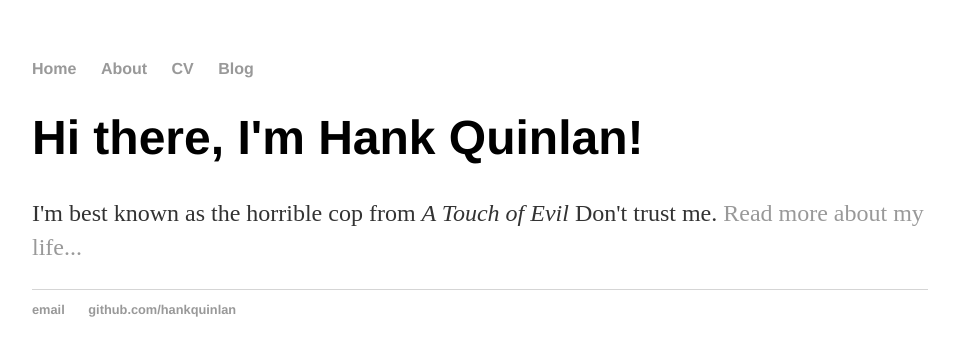
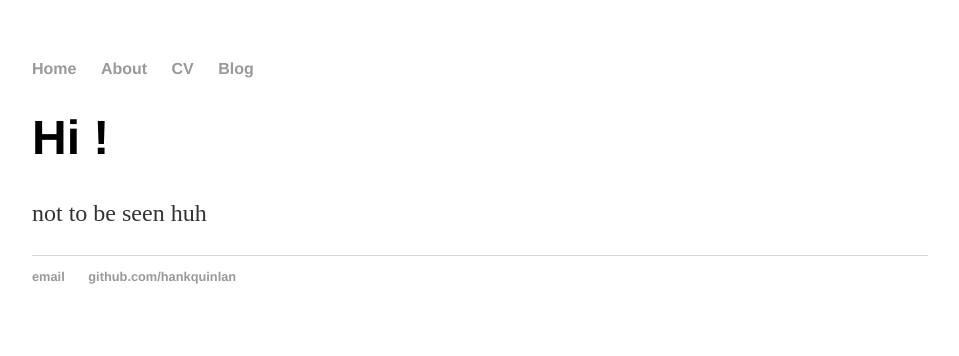
Before and after one commit to HwonP/web, a Jekyll site: the page built from index.html, in a window 1280 px wide. Shown: the top 356 px of the page, without its empty margins (160-1119 px from the left). Built offline with Jekyll 4.4.1, drawn with Linux system fonts in a browser that asks for light colours.

Commit message:
Update index.html

```diff
--- a/index.html
+++ b/index.html
@@ -1,8 +1,8 @@
 ---
 layout: default
-title: Hank Quinlan, Horrible Cop
+title: ind h  im root
 ---
 <div class="blurb">
-	<h1>Hi there, I'm Hank Quinlan!</h1>
-	<p>I'm best known as the horrible cop from <em>A Touch of Evil</em> Don't trust me. <a href="/about">Read more about my life...</a></p>
+	<h1>Hi !</h1>
+	<p>  not to be seen huh    </p>
 </div><!-- /.blurb -->
```
